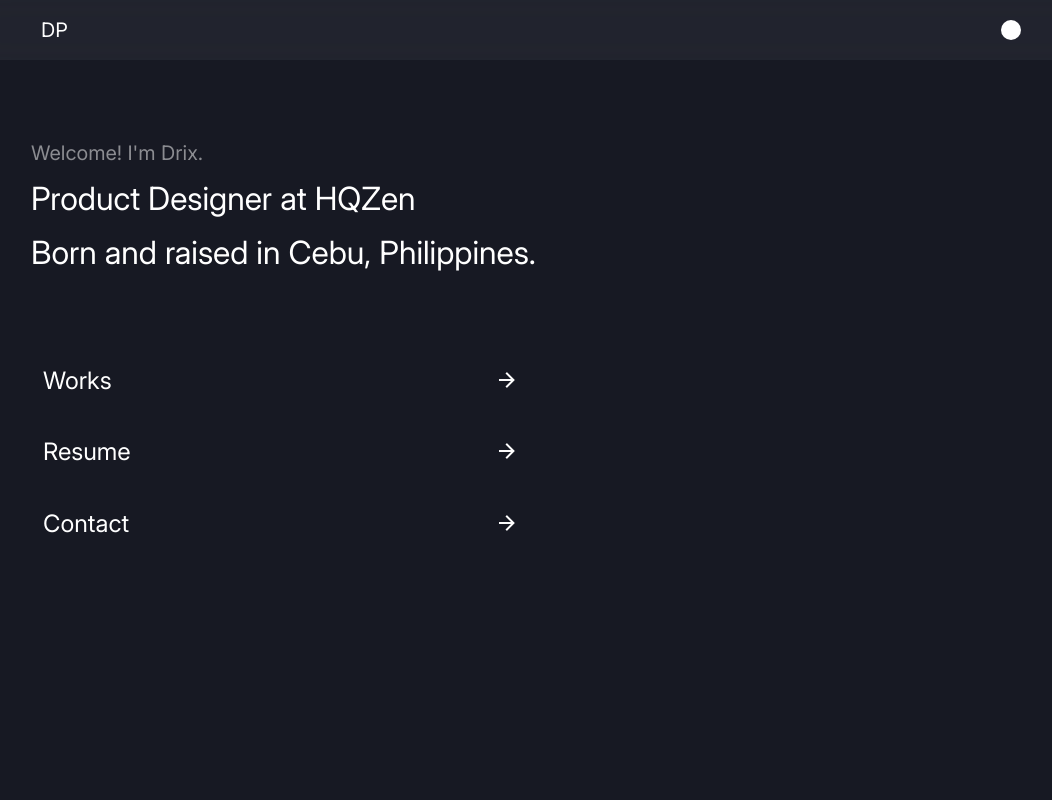
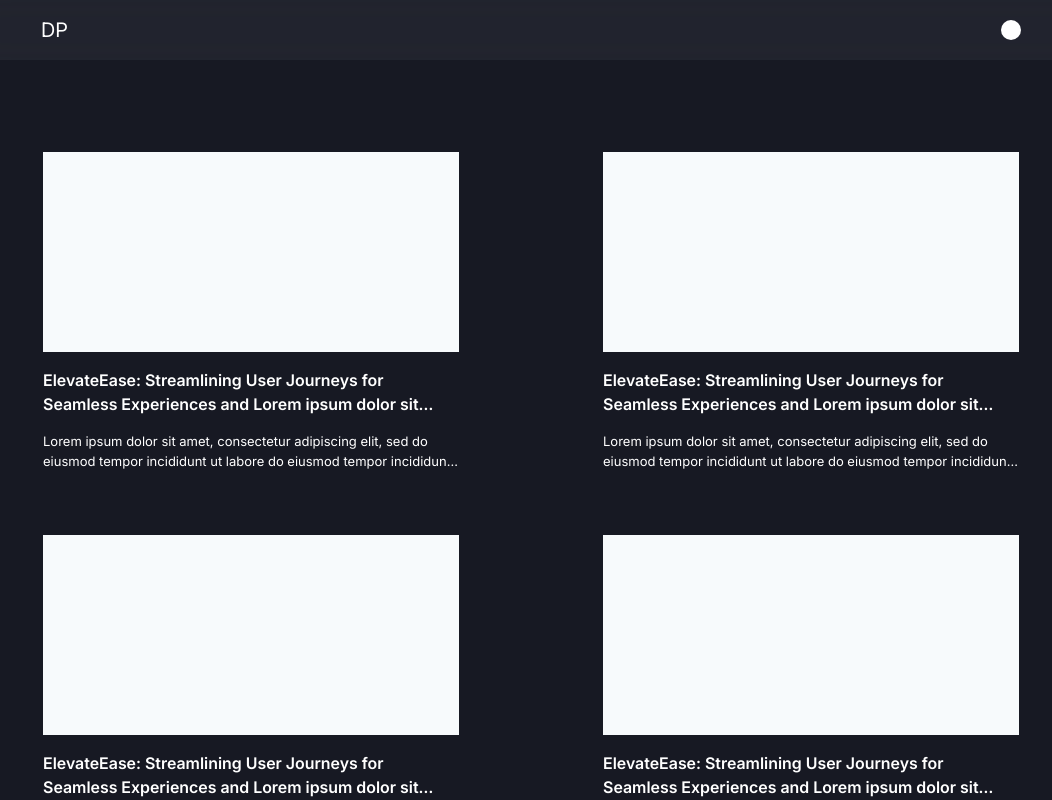
Before and after one commit to drixsp/drix.dev, a Vue app: page / in a window 1280 px wide. Shown: the top 800 px of the page, without its empty margins (109-1161 px from the left). Built offline with nearby package versions, Linux system fonts and the light colour scheme.

Commit message:
Add Works.vue and layout grids

```diff
--- a/src/App.vue
+++ b/src/App.vue
@@ -1,7 +1,7 @@
 <template>
     <div class="content">
         <Navbar />
-        <Home />
+        <Works />
     </div>
     <!-- <Background /> -->
 </template>
@@ -9,30 +9,37 @@
 <script>
     import Navbar from './components/Navbar.vue'
     // import Background from './components/Background.vue'
-    import Home from './pages/Home.vue'
+    // import Home from './pages/Home.vue'
+    import Works from './pages/Works.vue'
 
     export default {
         name: 'App',
         components: {
             Navbar,
             // Background,
-            Home
+            Works,
         }
     }
 </script>
 
 <style lang="scss">
-    #app {
+    // #app {
+    //     width: 100%;
+    //     height: 100vh;
+    //     background: #171923 !important;
+    //     -webkit-font-smoothing: antialiased;
+    //     -moz-osx-font-smoothing: grayscale;
+    // }
+
+    .content {
+        position: absolute;
         width: 100%;
-        height: 100vh;
+        // height: calc(100vh - 60px);
+        // height: 100vh;
+        z-index: 2;
+        width: 100%;
         background: #171923 !important;
         -webkit-font-smoothing: antialiased;
         -moz-osx-font-smoothing: grayscale;
     }
-
-    .content {
-        position: absolute;
-        width: 100%;
-        z-index: 2;
-    }
 </style>
--- a/src/components/generics/ContentBody.vue
+++ b/src/components/generics/ContentBody.vue
@@ -15,7 +15,6 @@
 
     .container {
         width: 100%;
-        height: calc(100vh - 60px);
         margin: 0 auto;
         padding-block: 80px;
         width: min(calc(100vw - 120px), 1000px);
--- a/src/pages/Home.vue
+++ b/src/pages/Home.vue
@@ -72,7 +72,7 @@
 
         a {
             text-decoration: none;
-            color: white;
+            color: $white;
         }
 
         &-top {
--- /dev/null
+++ b/src/pages/Works.vue
@@ -0,0 +1,69 @@
+<template>
+    <ContentBody>
+        <ul class="work-list">
+            <li
+                v-for="i in 6"
+                :key="i"
+                class="work-list__item"
+            >
+                <div class="work-list__item-image"></div>
+                <p class="work-list__item-title semibold">
+                    ElevateEase: Streamlining User Journeys for Seamless Experiences and Lorem ipsum dolor sit amet
+                </p>
+                <p class="work-list__item-description t-semi-sm">
+                    Lorem ipsum dolor sit amet, consectetur adipiscing elit, sed do eiusmod tempor incididunt ut labore do eiusmod tempor incididunt ut labore
+                </p>
+            </li>
+        </ul>
+    </ContentBody>
+</template>
+
+<script>
+    import ContentBody from '../components/generics/ContentBody.vue'
+
+    export default {
+        // eslint-disable-next-line vue/multi-word-component-names
+        name: 'Works',
+
+        components: {
+            ContentBody
+        }
+    }
+</script>
+
+<style lang="scss" scoped>
+    @import 'src/stylesheets/styles.scss';
+
+    .work-list {
+        display: grid;
+        grid-template-columns: repeat(2, 1fr);
+        grid-column-gap: 120px;
+        grid-row-gap: 40px;
+        line-height: 1.5;
+
+        &__item {
+            @include flex-column();
+            gap: 16px;
+            // border: 2px dashed red;
+            padding: 12px;
+            cursor: pointer;
+            border-radius: 4px;
+
+            &:hover {
+                background: rgba(255, 255, 255, 0.1);
+                transition: .2s all ease-in-out;
+            }
+
+            &-image {
+                width: 100%;
+                height: 200px;
+                background: $gray-50;
+            }
+
+            &-title,
+            &-description {
+                @include clamp-line(2);
+            }
+        }
+    }
+</style>
```
